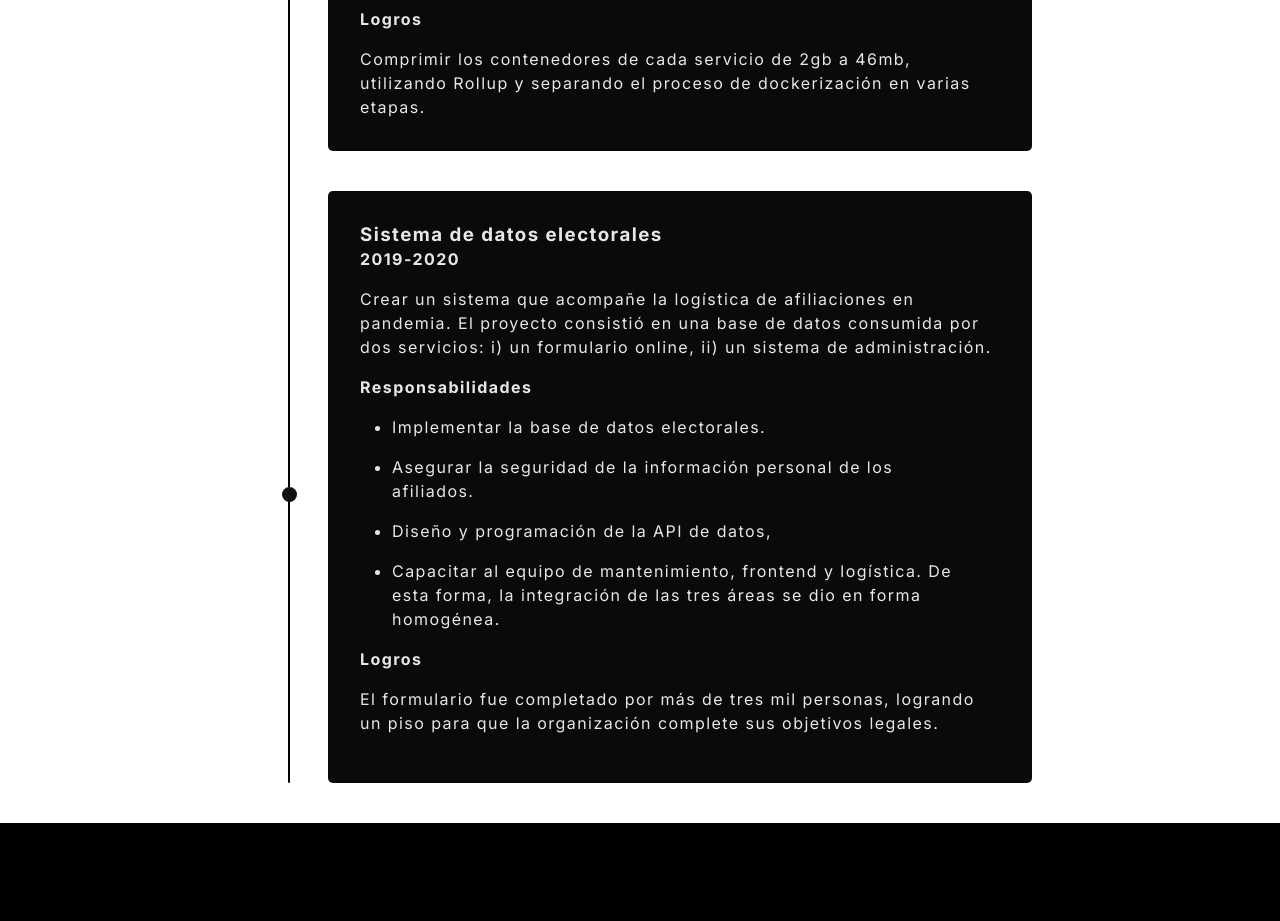
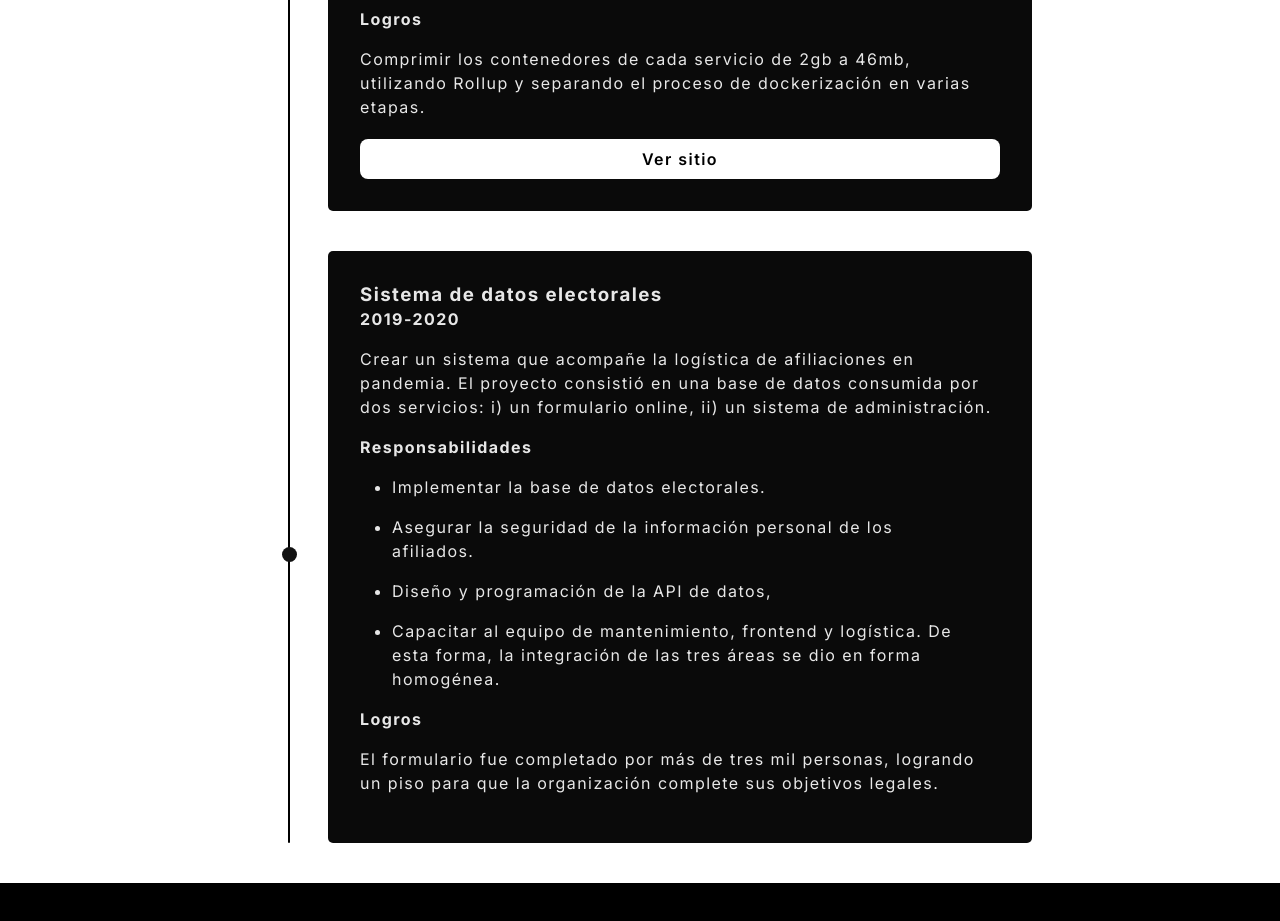
Before and after one commit to nahuelrabey/portfolio, a Next.js app: page / in a window 1280 px wide. Shown: the part 1640-2561 px from the top of the page. Built offline with nearby package versions, Linux system fonts and the light colour scheme.

Commit message:
finished links

```diff
--- a/pages/Home.module.css
+++ b/pages/Home.module.css
@@ -68,6 +68,23 @@ font-size: 2em;
   margin: 1em 2em;
 }
 
+.demo {
+  display: block;
+  padding: .5em;
+  border-radius: .5em;
+  text-align: center;
+  margin-top: 1.25em;
+  text-decoration: none;
+  color: black;
+  font-weight: 600;
+  background-color: white;
+  transition: all .25s;
+}
+
+.demo:hover {
+  box-shadow: 0px 0px 3px 1px rgb(255, 0, 0);
+
+}
 
 .footer {
   height: 100vh;
--- a/pages/index.tsx
+++ b/pages/index.tsx
@@ -66,6 +66,9 @@ export default function Home({ skills }: params) {
                     utilizando Rollup y separando el proceso de dockerización en
                     varias etapas.
                   </span>
+                  <div>
+                  <a className={style.demo} href="https://uquant.com.ar" target="_blank" rel="noreferrer">Ver sitio</a>
+                  </div>
                 </ul>
               </div>
             </article>
```
